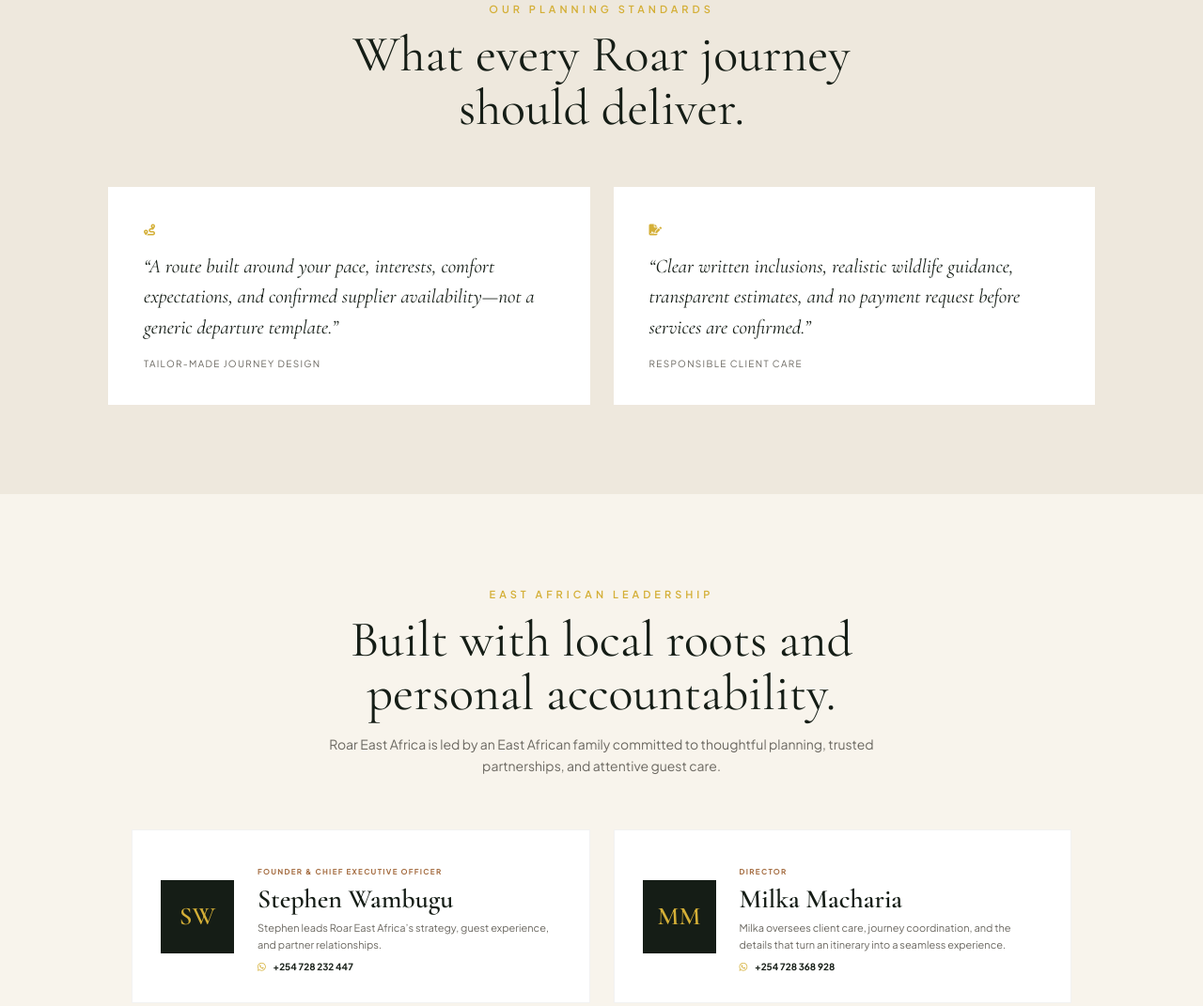
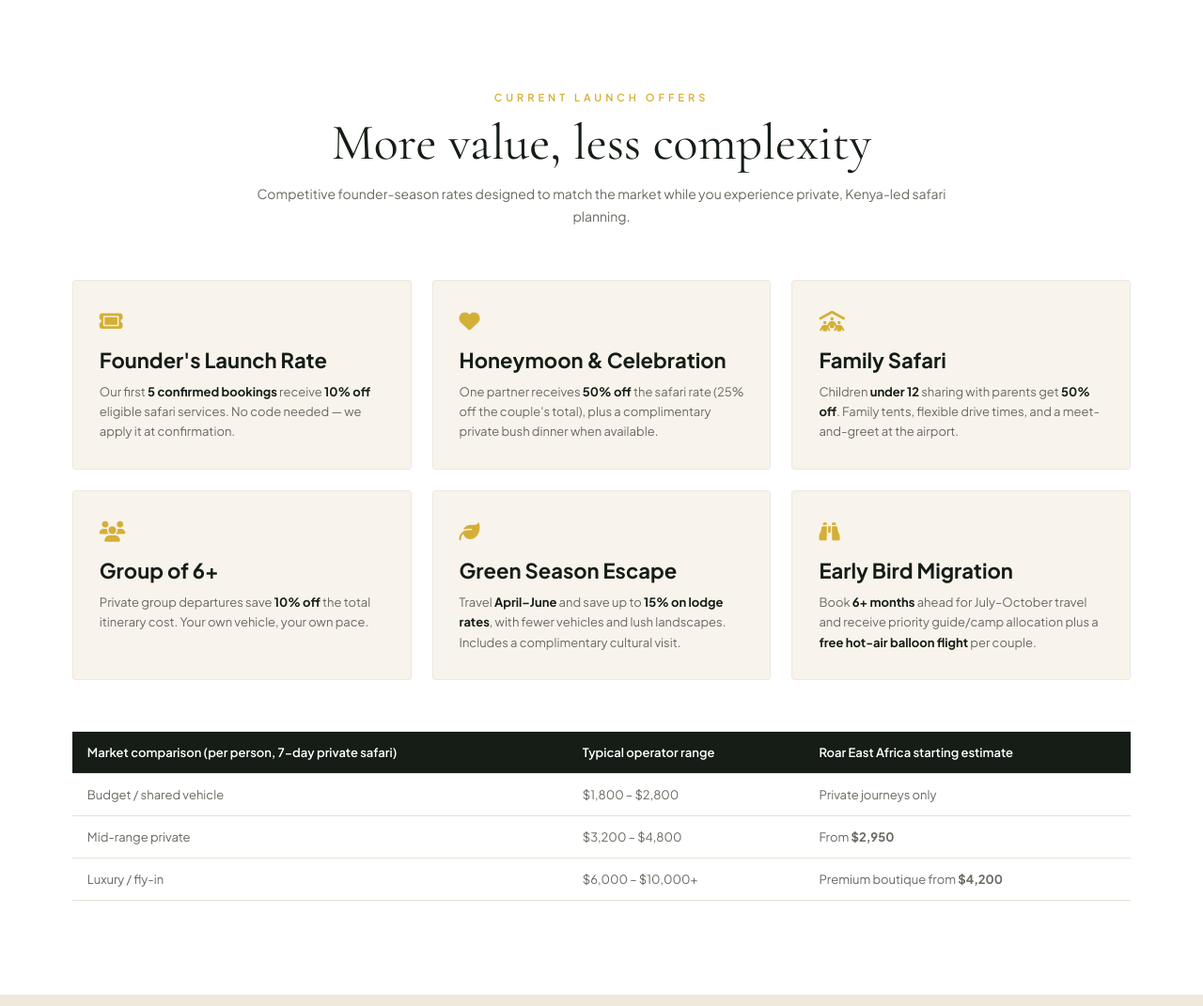
Before and after one commit to Stevewambugu550/roar-east-africa, a website: page index.html in a window 1280 px wide. Shown: the part 4128-5199 px from the top of the page at 94% size. Drawn offline with nearby package versions, Linux system fonts and the light colour scheme; no server answers.

Commit message:
Add competitive launch offers and live price discounts
- Researched comparable Kenya safari market pricing and lowered base rates.
- Added Founder's Launch, Honeymoon, Family, Group, Green Season, and Early Bird offers.
- Built interactive offer selector in the price estimator with automatic discount.
- Added market comparison table and CEO/Director contact across pages.

```diff
--- a/app.js
+++ b/app.js
@@ -73,6 +73,7 @@
     const calcGuests  = document.getElementById('calcGuests');
     const calcSeason  = document.getElementById('calcSeason');
     const calcAddon   = document.getElementById('calcAddon');
+    const calcOffer   = document.getElementById('calcOffer');
     const perPersonDisplay = document.getElementById('perPersonPrice');
     const totalGroupDisplay = document.getElementById('totalGroupPrice');
     let currentEstimate = null;
@@ -84,8 +85,12 @@
         const seasonalMultiplier = Number(calcSeason.value);
         const experienceAddon = Number(calcAddon.value);
         const singleSupplement = totalGuests === 1 ? 650 : 0;
-        const perPerson = Math.round(basePrice * seasonalMultiplier + experienceAddon + singleSupplement);
-        const groupTotal = perPerson * totalGuests;
+        const offerPercent = calcOffer ? Number(calcOffer.selectedOptions[0]?.dataset.discount || 0) : 0;
+        const rawPerPerson = Math.round(basePrice * seasonalMultiplier + experienceAddon + singleSupplement);
+        const rawGroupTotal = rawPerPerson * totalGuests;
+        const discountAmount = Math.round(rawGroupTotal * (offerPercent / 100));
+        const groupTotal = rawGroupTotal - discountAmount;
+        const perPerson = totalGuests > 0 ? Math.round(groupTotal / totalGuests) : rawPerPerson;
         const currency = new Intl.NumberFormat('en-US', { style: 'currency', currency: 'USD', maximumFractionDigits: 0 });
         perPersonDisplay.textContent = currency.format(perPerson);
         totalGroupDisplay.textContent = currency.format(groupTotal);
@@ -94,12 +99,14 @@
             guests: totalGuests,
             season: calcSeason.selectedOptions[0].dataset.name,
             addon: calcAddon.selectedOptions[0].dataset.name,
+            offer: calcOffer ? calcOffer.selectedOptions[0].dataset.name : 'Standard estimate',
             perPerson,
             groupTotal,
+            discountAmount,
         };
     }
 
-    [calcPackage, calcGuests, calcSeason, calcAddon].filter(Boolean).forEach(field => {
+    [calcPackage, calcGuests, calcSeason, calcAddon, calcOffer].filter(Boolean).forEach(field => {
         field.addEventListener('change', calculateSafariRates);
     });
     calculateSafariRates();
@@ -110,7 +117,8 @@
         const guests = document.getElementById('guestCount');
         if (guests) guests.value = currentEstimate.guests;
         if (notes) {
-            const estimate = `Planning estimate: ${currentEstimate.packageName}; ${currentEstimate.season}; ${currentEstimate.addon}; $${currentEstimate.perPerson.toLocaleString()} per person / $${currentEstimate.groupTotal.toLocaleString()} group total.`;
+            let estimate = `Planning estimate: ${currentEstimate.packageName}; ${currentEstimate.season}; ${currentEstimate.addon}; ${currentEstimate.offer}; $${currentEstimate.perPerson.toLocaleString()} per person / $${currentEstimate.groupTotal.toLocaleString()} group total.`;
+            if (currentEstimate.discountAmount) estimate += ` (Includes $${currentEstimate.discountAmount.toLocaleString()} estimated discount).`;
             notes.value = notes.value ? `${notes.value}\n${estimate}` : estimate;
         }
     });
--- a/index.html
+++ b/index.html
@@ -113,11 +113,50 @@
             <div class="calc-field"><label for="calcSeason">Travel season</label><select id="calcSeason"><option value="1.3" data-name="Peak Migration (July–October)">Peak Migration: July–October (+30%)</option><option value="1" data-name="Regular Peak (January–March)" selected>Regular Peak: January–March</option><option value="0.85" data-name="Green Season (April–June)">Green Season: April–June (−15%)</option></select></div>
             <div class="calc-field"><label for="calcAddon">Optional experience</label><select id="calcAddon"><option value="0" data-name="No optional add-ons" selected>No extras</option><option value="450" data-name="Mara hot-air balloon flight">Hot-air balloon flight (+$450 pp)</option><option value="150" data-name="Private Maasai cultural visit">Private Maasai cultural visit (+$150 pp)</option><option value="600" data-name="Balloon flight and cultural visit">Both premium add-ons (+$600 pp)</option></select></div>
           </div>
+          <div class="calc-row">
+            <div class="calc-field"><label for="calcOffer">Apply an offer</label><select id="calcOffer"><option value="none" data-discount="0" data-name="Standard estimate" selected>Standard estimate</option><option value="launch10" data-discount="10" data-name="Founder's Launch Rate (10% off)">Founder's Launch Rate — 10% off</option><option value="honeymoon25" data-discount="25" data-name="Honeymoon & Celebration (25% off total)">Honeymoon & Celebration — 25% off total</option><option value="group10" data-discount="10" data-name="Group of 6+ (10% off total)">Group of 6+ — 10% off total</option></select></div>
+          </div>
           <div class="calc-display" aria-live="polite"><div class="display-metric"><small>Estimated price per person</small><h4 id="perPersonPrice">$2,950</h4></div><div class="display-divider"></div><div class="display-metric"><small>Estimated group total</small><h2 id="totalGroupPrice">$5,900</h2></div></div>
           <p style="color:#a36a3e;font-size:12px;margin-top:12px"><i class="fa-solid fa-star" style="color:#d4af37;margin-right:6px"></i>Founder's launch rates — introductory pricing for our first season.</p>
           <p class="calc-disclaimer">Planning estimate only. Final pricing depends on dates, availability, room configuration, park fees, and confirmed services.</p>
           <div class="calc-action"><a href="#planner" id="useEstimateBtn" class="btn-submit">Use This Estimate in My Inquiry <i class="fa-solid fa-arrow-right"></i></a></div>
         </div>
+      </div>
+    </section>
+
+    <section id="special-offers" class="offers-section" style="padding:100px 6%;background:#fff">
+      <style>
+        .offers-section .section-header { text-align:center; max-width:760px; margin:0 auto 55px }
+        .offers-grid { display:grid; grid-template-columns:repeat(auto-fit,minmax(270px,1fr)); gap:22px; max-width:1200px; margin:0 auto }
+        .offer-card { background:#f8f4ec; border:1px solid rgba(0,0,0,.05); padding:28px; border-radius:4px }
+        .offer-icon { color:#d4af37; font-size:22px; margin-bottom:14px }
+        .offer-card h3 { font-family:var(--font-serif); font-size:22px; margin-bottom:10px; color:#151d16 }
+        .offer-card p { color:#6b6861; font-size:13px; line-height:1.65 }
+        .offer-card strong { color:#151d16 }
+        .offers-compare { max-width:1200px; margin:55px auto 0; overflow-x:auto }
+        .offers-compare table { width:100%; border-collapse:collapse; font-size:13px }
+        .offers-compare th, .offers-compare td { padding:14px 16px; text-align:left; border-bottom:1px solid #e8e0d3 }
+        .offers-compare th { background:#151d16; color:#fff; font-weight:600 }
+        .offers-compare td { color:#6b6861 }
+      </style>
+      <div class="section-header"><span class="sub">Current Launch Offers</span><h2>More value, less complexity</h2><p>Competitive founder-season rates designed to match the market while you experience private, Kenya-led safari planning.</p></div>
+      <div class="offers-grid">
+        <article class="offer-card"><div class="offer-icon"><i class="fa-solid fa-ticket"></i></div><h3>Founder's Launch Rate</h3><p>Our first <strong>5 confirmed bookings</strong> receive <strong>10% off</strong> eligible safari services. No code needed — we apply it at confirmation.</p></article>
+        <article class="offer-card"><div class="offer-icon"><i class="fa-solid fa-heart"></i></div><h3>Honeymoon &amp; Celebration</h3><p>One partner receives <strong>50% off</strong> the safari rate (25% off the couple's total), plus a complimentary private bush dinner when available.</p></article>
+        <article class="offer-card"><div class="offer-icon"><i class="fa-solid fa-people-roof"></i></div><h3>Family Safari</h3><p>Children <strong>under 12</strong> sharing with parents get <strong>50% off</strong>. Family tents, flexible drive times, and a meet-and-greet at the airport.</p></article>
+        <article class="offer-card"><div class="offer-icon"><i class="fa-solid fa-users"></i></div><h3>Group of 6+</h3><p>Private group departures save <strong>10% off</strong> the total itinerary cost. Your own vehicle, your own pace.</p></article>
+        <article class="offer-card"><div class="offer-icon"><i class="fa-solid fa-leaf"></i></div><h3>Green Season Escape</h3><p>Travel <strong>April–June</strong> and save up to <strong>15% on lodge rates</strong>, with fewer vehicles and lush landscapes. Includes a complimentary cultural visit.</p></article>
+        <article class="offer-card"><div class="offer-icon"><i class="fa-solid fa-binoculars"></i></div><h3>Early Bird Migration</h3><p>Book <strong>6+ months</strong> ahead for July–October travel and receive priority guide/camp allocation plus a <strong>free hot-air balloon flight</strong> per couple.</p></article>
+      </div>
+      <div class="offers-compare">
+        <table>
+          <thead><tr><th>Market comparison (per person, 7-day private safari)</th><th>Typical operator range</th><th>Roar East Africa starting estimate</th></tr></thead>
+          <tbody>
+            <tr><td>Budget / shared vehicle</td><td>$1,800 – $2,800</td><td>Private journeys only</td></tr>
+            <tr><td>Mid-range private</td><td>$3,200 – $4,800</td><td>From <strong>$2,950</strong></td></tr>
+            <tr><td>Luxury / fly-in</td><td>$6,000 – $10,000+</td><td>Premium boutique from <strong>$4,200</strong></td></tr>
+          </tbody>
+        </table>
       </div>
     </section>
 
```
